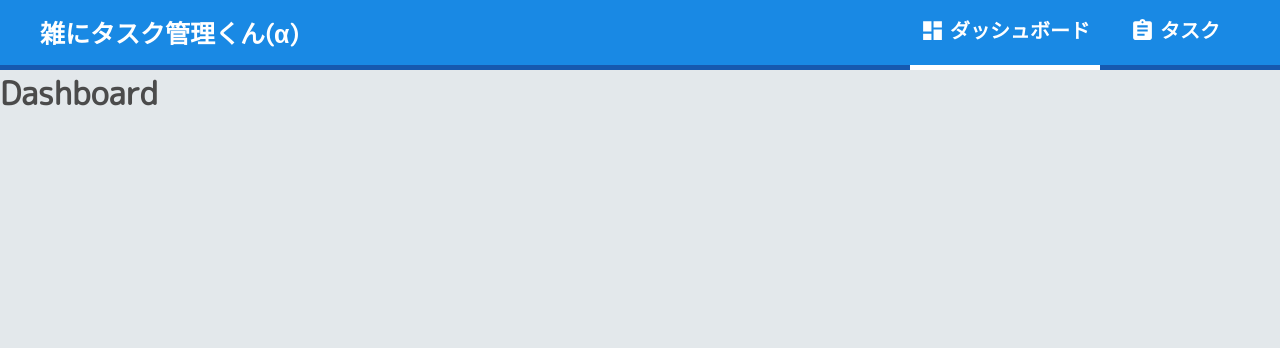
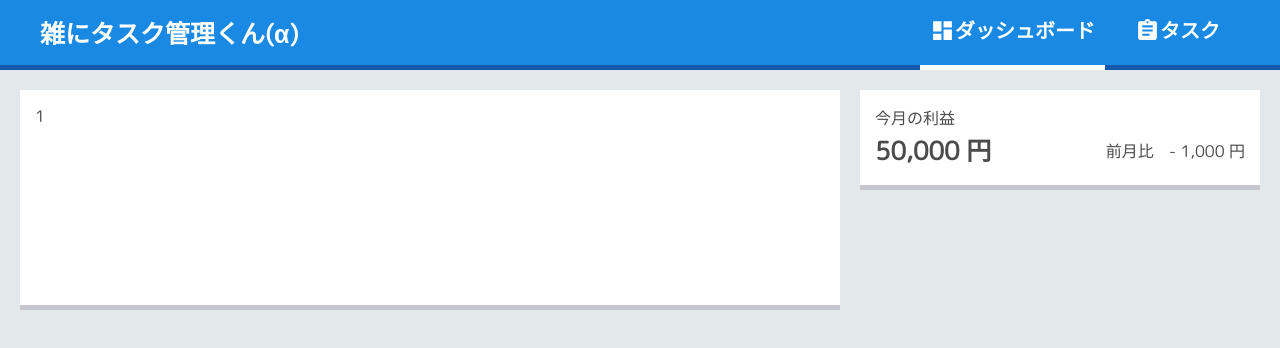
Before and after one commit to TaikiHoshika/taskboard, a React (Create React App) app: page / in a window 1280 px wide. Shown: the top 348 px of the page. Built offline with nearby package versions, Linux system fonts and the light colour scheme.

Commit message:
[modify] ダッシュボードを実装

```diff
--- a/src/components/header/Header.module.scss
+++ b/src/components/header/Header.module.scss
@@ -26,40 +26,37 @@
         margin-right: $header-side-margin;
         display: flex;
 
-        > .link {
-            height: $header-height;
-            display: flex;
-            align-items: center;
-            justify-content: center;
+        a {
+            color: var(--color-main);
+            text-decoration: none;
+            font-weight: bold;
+            font-size: 20px;
 
             margin-left: 10px;
             margin-right: 10px;
-            padding-left: 10px;
-            padding-right: 10px;
 
-            &:hover {
-                background-color: rgba(255, 255, 255, 0.25);
+            svg {
+                height: 25px;
+                width: auto;
             }
 
-            a {
-                color: var(--color-main);
-                text-decoration: none;
-                font-weight: bold;
-                font-size: 20px;
+            &.active {
+                border-bottom: solid 5px;
+                border-bottom-color: var(--color-main);
+            }
 
+            > .link {
+                height: $header-height;
                 display: flex;
                 align-items: center;
-                gap: 5px;
+                justify-content: center;
 
-                svg {
-                    height: 25px;
-                    width: auto;
+                padding-left: 10px;
+                padding-right: 10px;
+
+                &:hover {
+                    background-color: rgba(255, 255, 255, 0.25);
                 }
-            }
-
-            &:has(a.active) {
-                border-bottom: solid 5px;
-                border-bottom-color: var(--color-main);
             }
         }
     }
--- a/src/components/header/Header.tsx
+++ b/src/components/header/Header.tsx
@@ -11,24 +11,24 @@ const Header = () => {
                 <span className={style.title}>雑にタスク管理くん(α)</span>
             </div>
             <div className={style.routes}>
-                <div className={style.link}>
                 <NavLink
                     to="/"
                     className={({isActive}) => (isActive ? style.active : "")}
                 >
+                    <div className={style.link}>
                         <IconDashboard />
                         <span>ダッシュボード</span>
+                    </div>
                 </NavLink>
-                </div>
-                <div className={style.link}>
                 <NavLink
                     to="/task"
                     className={({isActive}) => (isActive ? style.active : "")}
                 >
+                    <div className={style.link}>
                         <IconTask />
                         <span>タスク</span>
+                    </div>
                 </NavLink>
-                </div>
             </div>
         </div>
     );
--- a/src/index.tsx
+++ b/src/index.tsx
@@ -3,6 +3,7 @@ import "./index.scss";
 import App from "./App";
 import { BrowserRouter, Routes, Route } from "react-router-dom";
 import Task from "./pages/task/Task";
+import Dashboard from "./pages/dashboard/Dashboard";
 
 const root = ReactDOM.createRoot(
     document.getElementById("root") as HTMLElement
@@ -12,7 +13,7 @@ root.render(
     <BrowserRouter>
         <Routes>
             <Route path="/" element={<App />}>
-                <Route index element={<h1>Dashboard</h1>} />
+                <Route index element={<Dashboard />} />
                 <Route path="/task" element={<Task />} />
             </Route>
             <Route path="*" element={<h1>404<br />Page Not Found</h1>} />
--- /dev/null
+++ b/src/pages/dashboard/Dashboard.module.scss
@@ -0,0 +1,57 @@
+.container {
+    box-sizing: border-box;
+    padding: 20px;
+    box-sizing: border-box;
+}
+
+.grid {
+    display: grid;
+    grid-template-columns: repeat(3, 1fr);
+    grid-auto-rows: 100px;
+    gap: 20px;
+
+    .content {
+        padding: 15px;
+        background-color: var(--color-main);
+        border-bottom: solid 5px;
+        border-bottom-color: var(--color-disable);
+
+        &.a {
+            grid-column-start: 1;
+            grid-column-end: 3;
+            grid-row-start: 1;
+            grid-row-end: 3;
+        }
+
+        &.profit {
+            grid-column-start: 3;
+            grid-column-end: 4;
+            grid-row-start: 1;
+            grid-row-end: 2;
+
+            display: flex;
+            flex-direction: column;
+
+            > .balance {
+                height: 100%;
+                display: flex;
+                align-items: center;
+
+                > .label {
+                    font-size: 25px;
+                    font-weight: bold;
+                }
+
+                > .diff {
+                    margin-left: auto;
+                    display: flex;
+                    align-items: center;
+
+                    > .label {
+                        margin-right: 15px;
+                    }
+                }
+            }
+        }
+    }
+}
--- /dev/null
+++ b/src/pages/dashboard/Dashboard.tsx
@@ -0,0 +1,23 @@
+import style from "./Dashboard.module.scss";
+
+const Dashboard = () => {
+    return (
+        <div className={style.container}>
+            <div className={style.grid}>
+                <div className={`${style.content} ${style.a}`}>1</div>
+                <div className={`${style.content} ${style.profit}`}>
+                    <span className={style.label}>今月の利益</span>
+                    <div className={style.balance}>
+                        <span className={style.label}>50,000 円</span>
+                        <div className={style.diff}>
+                            <span className={style.label}>前月比</span>
+                            <span>- 1,000 円</span>
+                        </div>
+                    </div>
+                </div>
+            </div>
+        </div>
+    );
+}
+
+export default Dashboard;
```
Lines whose indentation alone changed are shown as unchanged.
